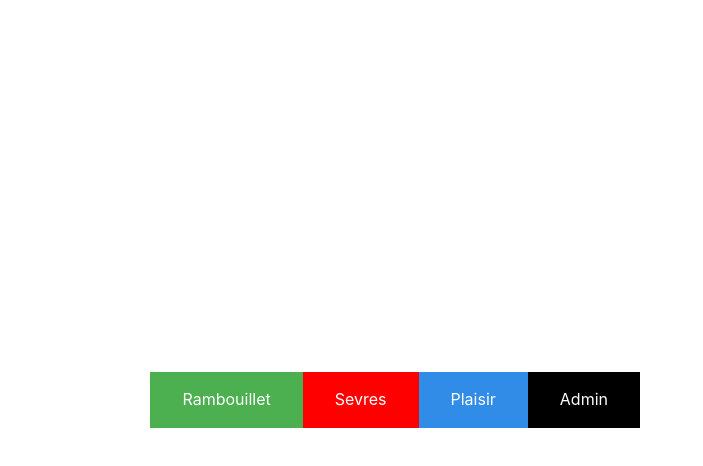
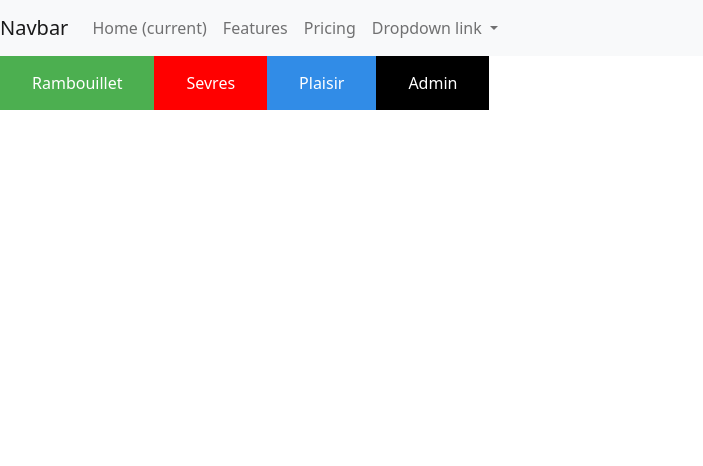
Before and after one commit to felis78/micrometeo, a Vue app in the folder site/: page / in a window 1280 px wide. Shown: the top 466 px of the page, without its empty margins (0-703 px from the left). Built offline with nearby package versions, Linux system fonts and the light colour scheme; no server answers.

Commit message:
sauvegarde

```diff
--- a/site/src/App.vue
+++ b/site/src/App.vue
@@ -74,6 +74,35 @@
 ########################################################################################################################
 
 <template>
+  <nav class="navbar navbar-expand-lg navbar-light bg-light">
+  <a class="navbar-brand" href="#">Navbar</a>
+  <button class="navbar-toggler" type="button" data-toggle="collapse" data-target="#navbarNavDropdown" aria-controls="navbarNavDropdown" aria-expanded="false" aria-label="Toggle navigation">
+    <span class="navbar-toggler-icon"></span>
+  </button>
+  <div class="collapse navbar-collapse" id="navbarNavDropdown">
+    <ul class="navbar-nav">
+      <li class="nav-item active">
+        <a class="nav-link" href="#">Home <span class="sr-only">(current)</span></a>
+      </li>
+      <li class="nav-item">
+        <a class="nav-link" href="#">Features</a>
+      </li>
+      <li class="nav-item">
+        <a class="nav-link" href="#">Pricing</a>
+      </li>
+      <li class="nav-item dropdown">
+        <a class="nav-link dropdown-toggle" href="#" id="navbarDropdownMenuLink" role="button" data-toggle="dropdown" aria-haspopup="true" aria-expanded="false">
+          Dropdown link
+        </a>
+        <div class="dropdown-menu" aria-labelledby="navbarDropdownMenuLink">
+          <a class="dropdown-item" href="#">Action</a>
+          <a class="dropdown-item" href="#">Another action</a>
+          <a class="dropdown-item" href="#">Something else here</a>
+        </div>
+      </li>
+    </ul>
+  </div>
+</nav>
   <main>
     <button class="button1" v-on:click="start=1"> Rambouillet </button>
     <button class="button2" v-on:click="start=2"> Sevres </button>
--- a/site/src/assets/main.css
+++ /dev/null
@@ -1,35 +0,0 @@
-@import './base.css';
-
-#app {
-  max-width: 1280px;
-  margin: 0 auto;
-  padding: 2rem;
-
-  font-weight: normal;
-}
-
-a,
-.green {
-  text-decoration: none;
-  color: hsla(160, 100%, 37%, 1);
-  transition: 0.4s;
-}
-
-@media (hover: hover) {
-  a:hover {
-    background-color: hsla(160, 100%, 37%, 0.2);
-  }
-}
-
-@media (min-width: 1024px) {
-  body {
-    display: flex;
-    place-items: center;
-  }
-
-  #app {
-    display: grid;
-    grid-template-columns: 1fr 1fr;
-    padding: 0 2rem;
-  }
-}
--- a/site/src/components/TheAdmin.vue
+++ b/site/src/components/TheAdmin.vue
@@ -57,7 +57,6 @@
     <thead>
       <tr class="tableHead">
         <th>Delete</th>
-        <th>Modify</th>
         <th>Index</th>
         <th>Username</th>
         <th>Email</th>
@@ -68,7 +67,6 @@
     <tbody>
       <tr v-for="user, index in datasUsers" :key='index'>
         <td><button class="btn btn-primary" v-on:click="deleteUser(user.username)">Delete</button></td>
-        <td><button class="btn btn-primary" v-on:click="modifyUser(user.username)">Modify</button></td>
         <td>{{ index }}</td>
         <td>{{ user.username }}</td>
         <td>{{ user.email }}</td>
@@ -268,7 +266,7 @@
     redirect: 'follow'
     };
 
-    fetch("http://localhost:5000/moduser", requestOptions)
+    fetch("http://localhost:5000/modifUser", requestOptions)
     .then(response => response.text())
     .then(result => action.value = JSON.parse(result))
     .catch(error => console.log('error', error));
--- a/site/src/main.js
+++ b/site/src/main.js
@@ -3,7 +3,4 @@
 import "bootstrap/dist/css/bootstrap.min.css"
 import "bootstrap"
 
-
-import './assets/main.css'
-
 createApp(App).mount('#app')
```
Also changed, not shown: 1 other file (tests, documents, lock files or other folders).
